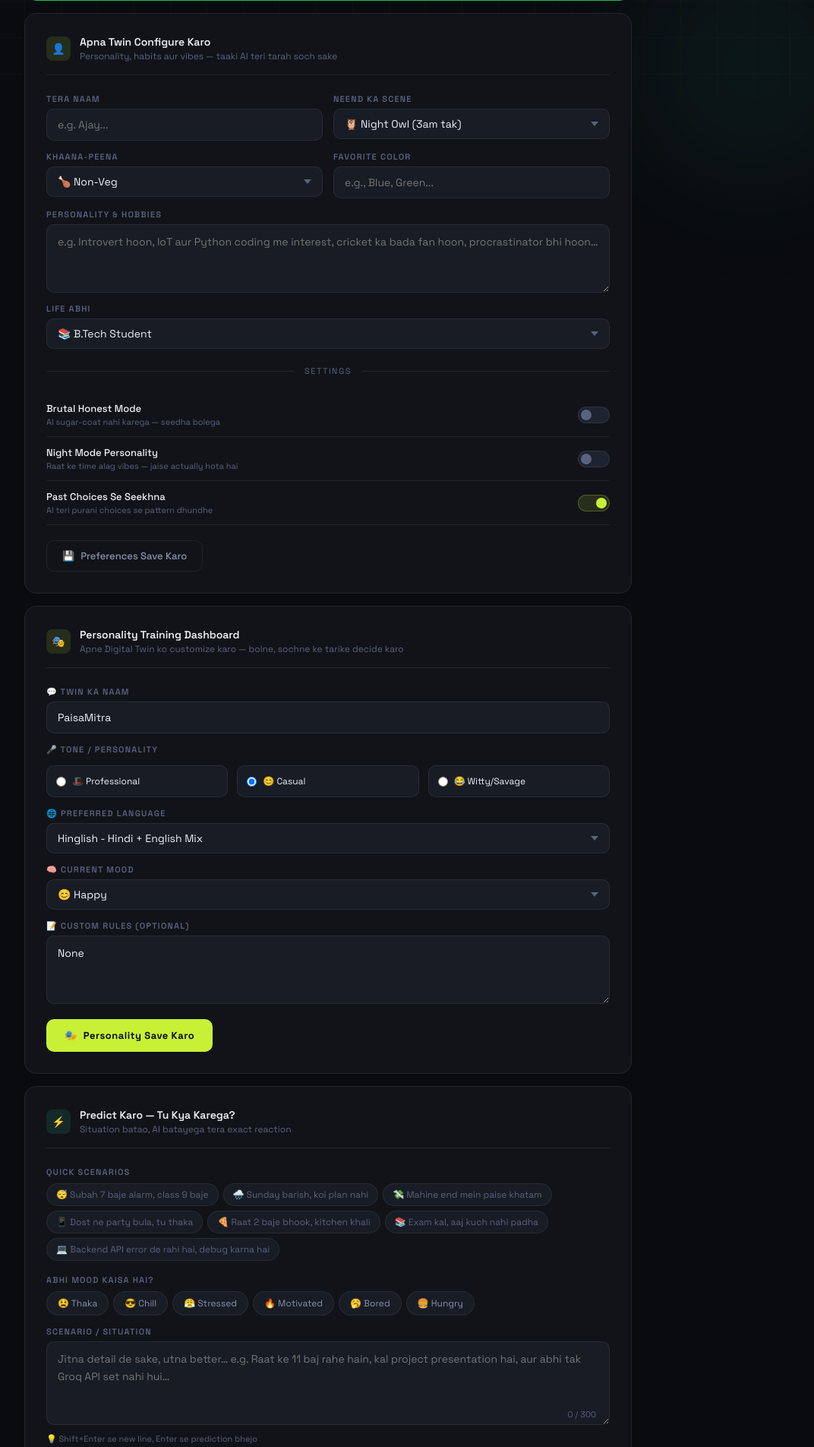
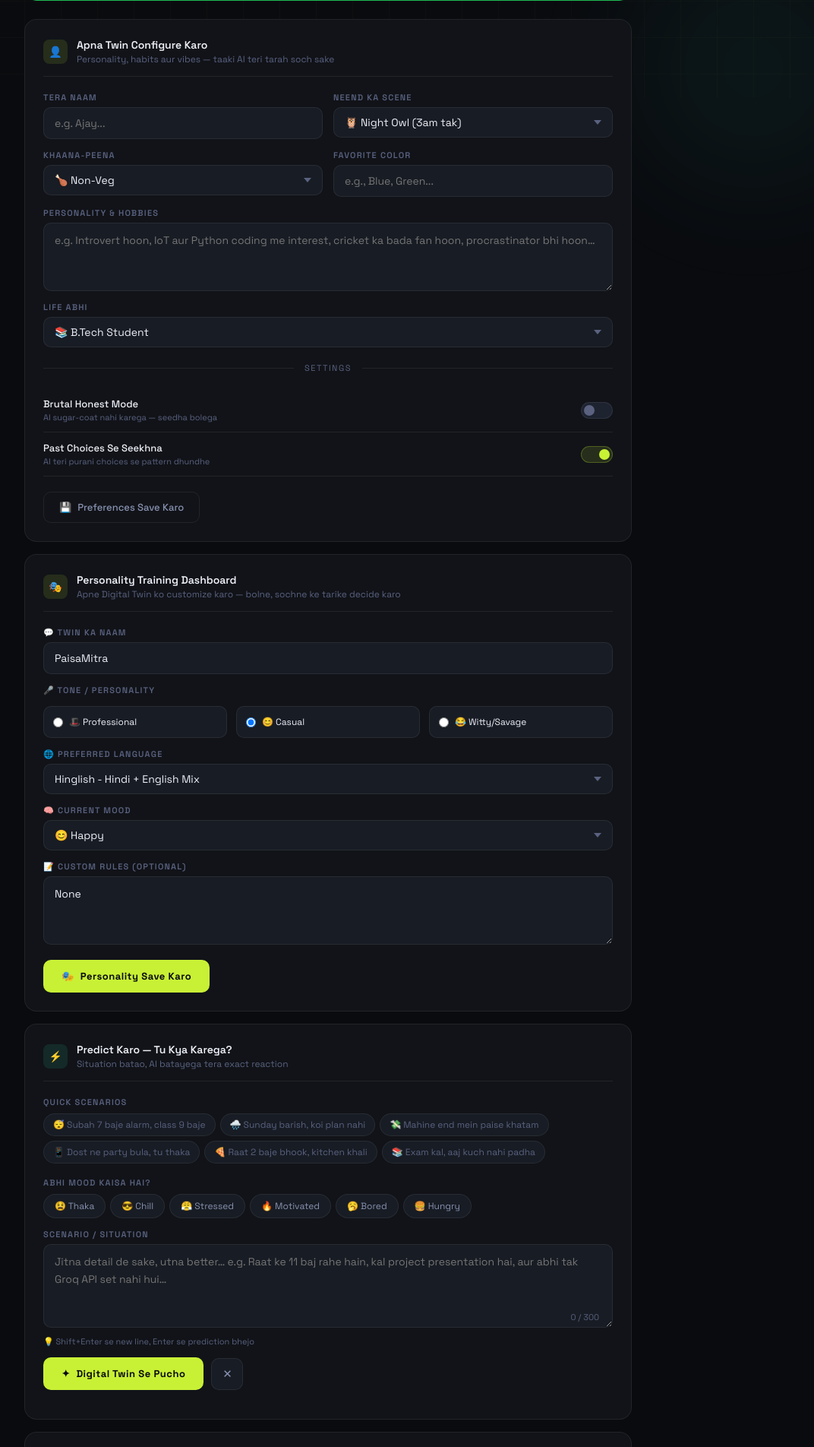
Before and after one commit to manyatagupta/Digital-Twin, a Django app: page / in a window 1280 px wide. Shown: the part 671-2575 px from the top of the page at 76% size, without its empty margins (208-1280 px from the left). Run offline with Django 5.2, Linux system fonts and the light colour scheme; the visitor is signed in with stand-in values (Sample User, id 1); data comes from the database, SQL or seed files in the repository; some web fonts are replaced.

Commit message:
UI: Refined dashboard spacing, added Profile Modal with logout, and dynamic Roast-o-Meter
Co-authored-by: Manyata <manyatagupta1555@gmail.com>

```diff
--- a/twin_engine/templates/twin_dashboard.html
+++ b/twin_engine/templates/twin_dashboard.html
@@ -130,11 +97,12 @@ body::before {
 .stat-label { font-size: 11px; color: var(--text-muted); text-transform: uppercase; letter-spacing: 1.2px; font-weight: 500; }
 
 /* ── Card ── */
-.card { background: var(--surface); border: 1px solid var(--border); border-radius: var(--radius); padding: 28px; margin-bottom: 16px; transition: border-color var(--transition), background var(--transition); }
+/* Added a tighter margin for cards to reduce gaps */
+.card { background: var(--surface); border: 1px solid var(--border); border-radius: var(--radius); padding: 24px; margin-bottom: 16px; transition: border-color var(--transition), background var(--transition); }
 .card:hover { border-color: rgba(255,255,255,0.1); }
 
 /* ── Section Header ── */
-.section-head { display: flex; align-items: center; gap: 12px; margin-bottom: 24px; padding-bottom: 16px; border-bottom: 1px solid var(--border); }
+.section-head { display: flex; align-items: center; gap: 12px; margin-bottom: 20px; padding-bottom: 14px; border-bottom: 1px solid var(--border); }
 .section-icon { width: 32px; height: 32px; border-radius: 8px; background: var(--accent-dim); display: flex; align-items: center; justify-content: center; font-size: 14px; flex-shrink: 0; }
 .section-icon.teal { background: rgba(53,241,200,0.1); }
 .section-icon.orange { background: rgba(241,112,53,0.1); }
@@ -155,7 +123,7 @@ body::before {
 .field-input:focus, .field-select:focus, .field-textarea:focus { border-color: var(--border-hover); background: var(--surface3); }
 
 /* ── Divider & Toggle ── */
-.divider { display: flex; align-items: center; gap: 14px; margin: 22px 0; font-size: 11px; letter-spacing: 1.5px; text-transform: uppercase; color: var(--text-muted); }
+.divider { display: flex; align-items: center; gap: 14px; margin: 20px 0; font-size: 11px; letter-spacing: 1.5px; text-transform: uppercase; color: var(--text-muted); }
 .divider::before, .divider::after { content: ''; flex: 1; height: 1px; background: var(--border); }
 .toggle-row { display: flex; align-items: center; justify-content: space-between; padding: 12px 0; border-bottom: 1px solid var(--border); }
 .toggle-row:last-of-type { border-bottom: none; }
@@ -169,10 +137,14 @@ body::before {
 .toggle input:checked + .toggle-slider::before { left: 23px; background: var(--accent); }
 
 /* ── Buttons ── */
-.btn-primary { background: var(--accent); color: #0a0b0f; font-family: var(--font); font-size: 13px; font-weight: 700; letter-spacing: 0.5px; border: none; border-radius: var(--radius-sm); padding: 13px 24px; cursor: pointer; transition: all 0.2s ease; display: inline-flex; align-items: center; gap: 8px; }
+.btn-primary { background: var(--accent); color: #0a0b0f; font-family: var(--font); font-size: 13px; font-weight: 700; letter-spacing: 0.5px; border: none; border-radius: var(--radius-sm); padding: 13px 24px; cursor: pointer; transition: all 0.2s ease; display: inline-flex; align-items: center; gap: 8px; justify-content: center; }
 .btn-primary:hover { opacity: 0.88; transform: translateY(-1px); }
 .btn-primary:active { transform: translateY(0); opacity: 1; }
 .btn-primary:disabled { opacity: 0.5; cursor: not-allowed; transform: none; }
+
+.btn-danger { background: rgba(255, 71, 87, 0.1); color: #ff4757; font-family: var(--font); font-size: 13px; font-weight: 600; border: 1px solid rgba(255, 71, 87, 0.3); border-radius: var(--radius-sm); padding: 11px 20px; cursor: pointer; transition: all 0.2s ease; display: inline-flex; align-items: center; gap: 8px; justify-content: center; width: 100%; margin-top: 15px; }
+.btn-danger:hover { background: rgba(255, 71, 87, 0.2); border-color: #ff4757; }
+
 .btn-secondary { background: transparent; border: 1px solid var(--border); color: var(--text-mid); font-family: var(--font); font-size: 13px; font-weight: 500; border-radius: var(--radius-sm); padding: 11px 20px; cursor: pointer; transition: all var(--transition); display: inline-flex; align-items: center; gap: 8px; }
 .btn-secondary:hover { border-color: var(--border-hover); color: var(--text); background: var(--accent-dim); }
 .btn-icon { background: var(--surface2); border: 1px solid var(--border); color: var(--text-mid); border-radius: var(--radius-sm); width: 42px; height: 42px; display: flex; align-items: center; justify-content: center; cursor: pointer; font-size: 15px; transition: all var(--transition); }
@@ -358,17 +345,6 @@ body::before {
         </div>
         <label class="toggle">
           <input type="checkbox" name="brutal_mode" id="brutalMode">
-          <span class="toggle-slider"></span>
-        </label>
-      </div>
-
-      <div class="toggle-row">
-        <div class="toggle-info">
-          <h4>Night Mode Personality</h4>
-          <p>Raat ke time alag vibes — jaise actually hota hai</p>
-        </div>
-        <label class="toggle">
-          <input type="checkbox" name="night_mode_personality">
           <span class="toggle-slider"></span>
         </label>
       </div>
@@ -486,7 +462,6 @@ body::before {
           <div class="chip" onclick="fillChip(this)">📱 Dost ne party bula, tu thaka</div>
           <div class="chip" onclick="fillChip(this)">🍕 Raat 2 baje bhook, kitchen khali</div>
           <div class="chip" onclick="fillChip(this)">📚 Exam kal, aaj kuch nahi padha</div>
-          <div class="chip" onclick="fillChip(this)">💻 Backend API error de rahi hai, debug karna hai</div>
         </div>
       </div>
 
@@ -606,6 +628,9 @@ document.addEventListener('DOMContentLoaded', () => {
   setupEnterKey();
   const saved = localStorage.getItem('dt_theme');
   if (saved === 'light') setTheme('light');
+
+  // Update Profile Modal values
+  document.getElementById('prof-preds-count').textContent = predictions;
 });
 
 // ── Theme ──
@@ -617,6 +642,26 @@ function setTheme(t) {
   document.documentElement.setAttribute('data-theme', t);
   document.getElementById('themeIcon').textContent = t === 'dark' ? '☀️' : '🌙';
   localStorage.setItem('dt_theme', t);
+}
+
+// ── Profile Modal Functions ──
+function openProfileModal() {
+  const modal = document.getElementById('profileModal');
+  const prefs = JSON.parse(localStorage.getItem('dt_prefs') || '{}');
+  const traitsBox = document.getElementById('prof-traits-text');
+
+  if (prefs.personality_traits) {
+      traitsBox.textContent = prefs.personality_traits;
+  } else {
+      traitsBox.textContent = "No personality traits set yet. Fill the configuration form!";
+  }
+
+  document.getElementById('prof-preds-count').textContent = predictions;
+  modal.classList.add('active');
+}
+
+function closeProfileModal() {
+  document.getElementById('profileModal').classList.remove('active');
 }
 
 // ── Stats animation ──
@@ -717,7 +762,7 @@ async function getPrediction() {
     const data = await res.json();
 
     showOutput(data.prediction, scenario);
-    triggerRoastMeter(data.prediction);
+    triggerRoastMeter(data.prediction); // Triggering the smarter logic
     savePrediction(scenario, data.prediction);
 
   } catch (err) {
@@ -765,24 +811,43 @@ function triggerRoastMeter(text) {
 
   container.style.display = 'block';
 
-  let score = 30; // Base score
-  const savageWords = ['soja', 'bhai', 'abe', 'gadhe', 'procrastinator', 'sharam', 'padh', 'reels', 'beta', 'kya kar raha hai'];
-  savageWords.forEach(w => { if(text.toLowerCase().includes(w)) score += 12; });
-  if (text.length > 120) score += 10;
+  let score = 15 + Math.floor(Math.random() * 20);
+
+  const savageWords = [
+      'soja', 'bhai', 'abe', 'gadhe', 'procrastinator', 'sharam',
+      'padh', 'reels', 'beta', 'kya kar raha hai', 'chup', 'bakwas',
+      'roast', 'loser', 'fail', 'moti', 'patla', 'soch', 'nalla',
+      'nalli', 'timepass', 'bekar', 'gyaan', 'muh'
+  ];
+
+  savageWords.forEach(w => {
+      if(text.toLowerCase().includes(w)) score += 18;
+  });
+
+  if (text.includes('!')) score += 15;
+  if (text.includes('?')) score += 10;
+  if (text.length > 150) score += 20;
 
   score = Math.min(score, 100);
 
-  bar.style.width = '0%'; // Reset first
+  bar.style.width = '0%';
+  bar.style.transition = 'none';
+
   setTimeout(() => {
+    bar.style.transition = 'width 1s cubic-bezier(0.175, 0.885, 0.32, 1.275)';
     bar.style.width = score + '%';
-    if(score < 50) status.innerText = "CHILL 😊";
-    else if(score < 80) status.innerText = "SAVAGE 💀";
-    else status.innerText = "BRUTAL DESTRUCTION 🌋";
-  }, 100);
-}
 
-function showError(msg) {
-  document.getElementById('outputArea').innerHTML = `<div class="output-card"><p style="color: var(--accent3);">⚠️ ${msg}</p></div>`;
+    if(score < 45) {
+        status.innerText = "CHILL 😊";
+        status.style.color = "#35f1c8";
+    } else if(score < 75) {
+        status.innerText = "SAVAGE 💀";
+        status.style.color = "#f1c40f";
+    } else {
+        status.innerText = "BRUTAL DESTRUCTION 🌋";
+        status.style.color = "#e74c3c";
+    }
+  }, 50);
 }
 
 // ── 🔥 Debate System 🔥 ──
```
Also changed, not shown: other parts of twin_engine/templates/twin_dashboard.html (+79 -49 lines).
